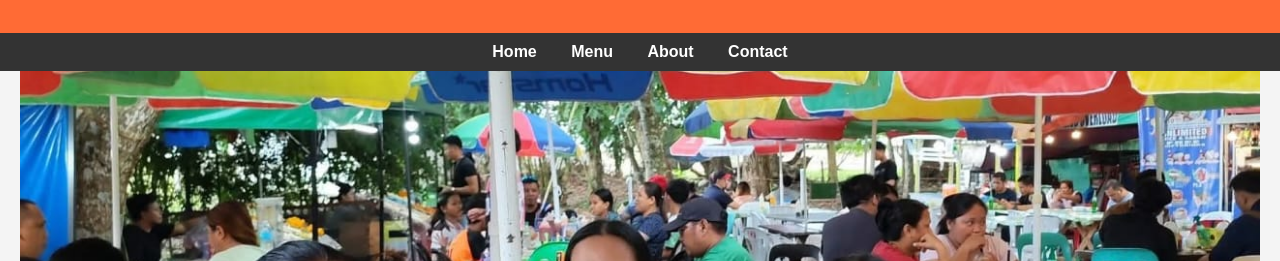
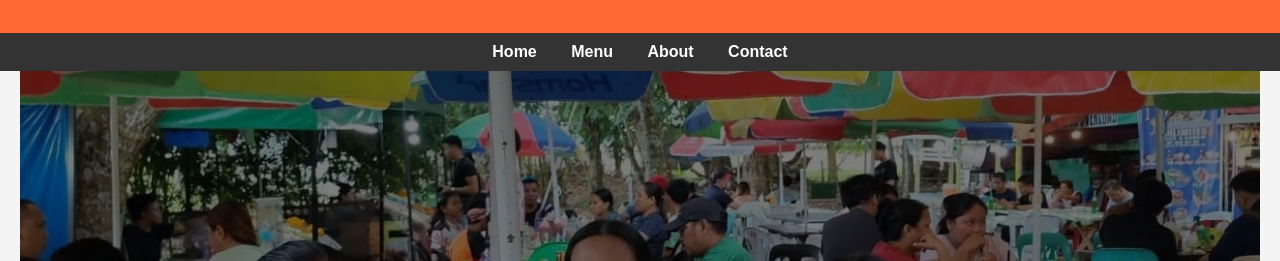
Before and after one commit to indaycalda10/inday-street-food, a plain HTML site: page index.html in a window 1280 px wide. Shown: the part 102-363 px from the top of the page. Drawn offline with Linux system fonts and the light colour scheme.

Commit message:
Update index.html

```diff
--- a/index.html
+++ b/index.html
@@ -36,7 +36,11 @@
         nav a:hover {
             color: #ff6b35;
         }
+
         .hero {
+            position: relative;
+            z-index: 1;
+            overflow: hidden;
             background-image: url('https://via.placeholder.com/1200x400?text=Delicious+Street+Food'); /* Replace with actual image */
             background-size: cover;
             height: 400px;
@@ -46,7 +50,16 @@
             color: white;
             text-align: center;
         }
+        .hero::before {
+            content: "";
+            position: absolute;
+            top: 0; left: 0; right: 0; bottom: 0;
+            background-color: rgba(0, 0, 0, 0.5); /* black overlay with 50% opacity */
+            z-index: -1; /* send behind the content */
+            pointer-events: none; /* so clicks pass through */
+        }
         .hero h2 {
+            position: relative;
             font-size: 3em;
             background-color: rgba(0,0,0,0.4);
             padding: 20px;
```
